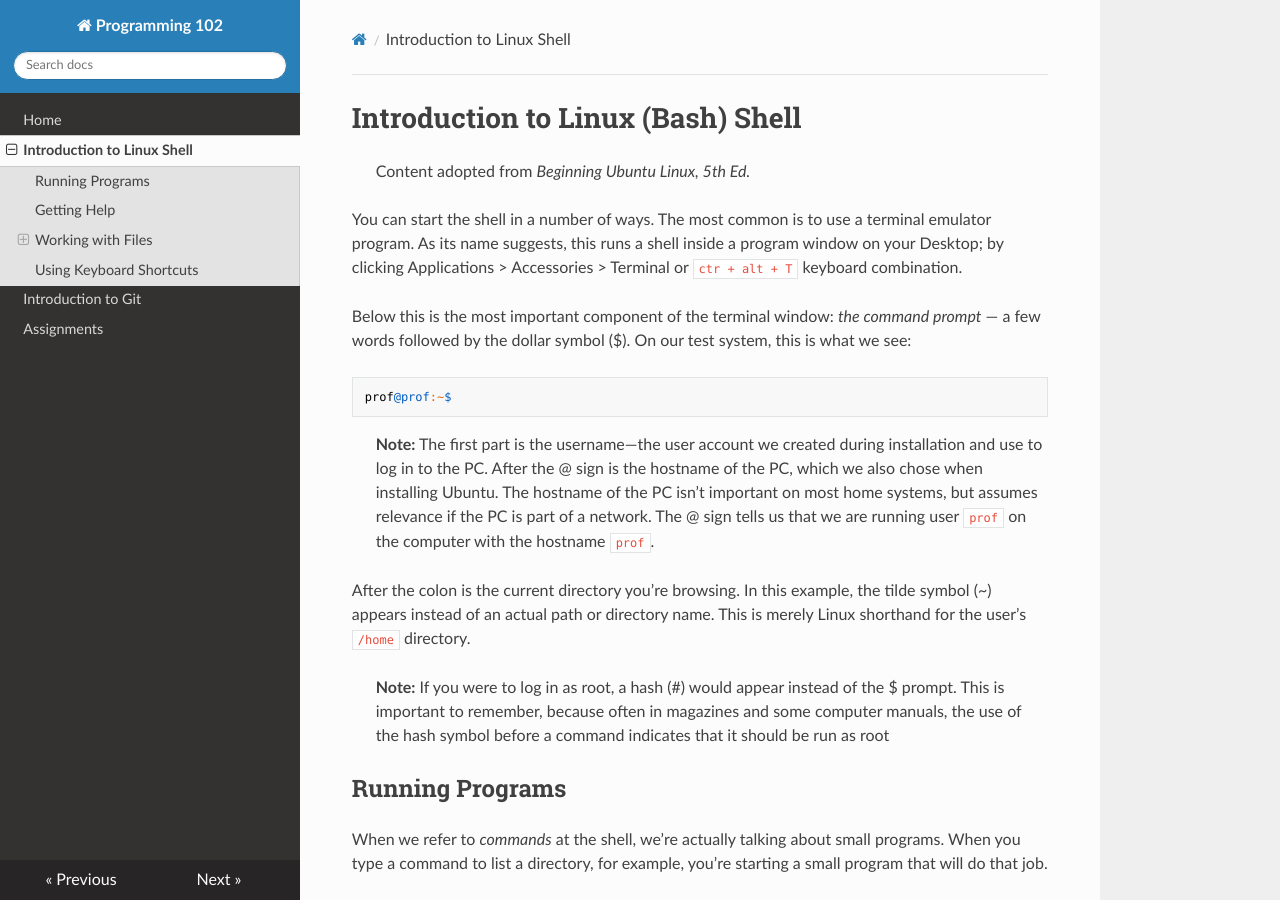
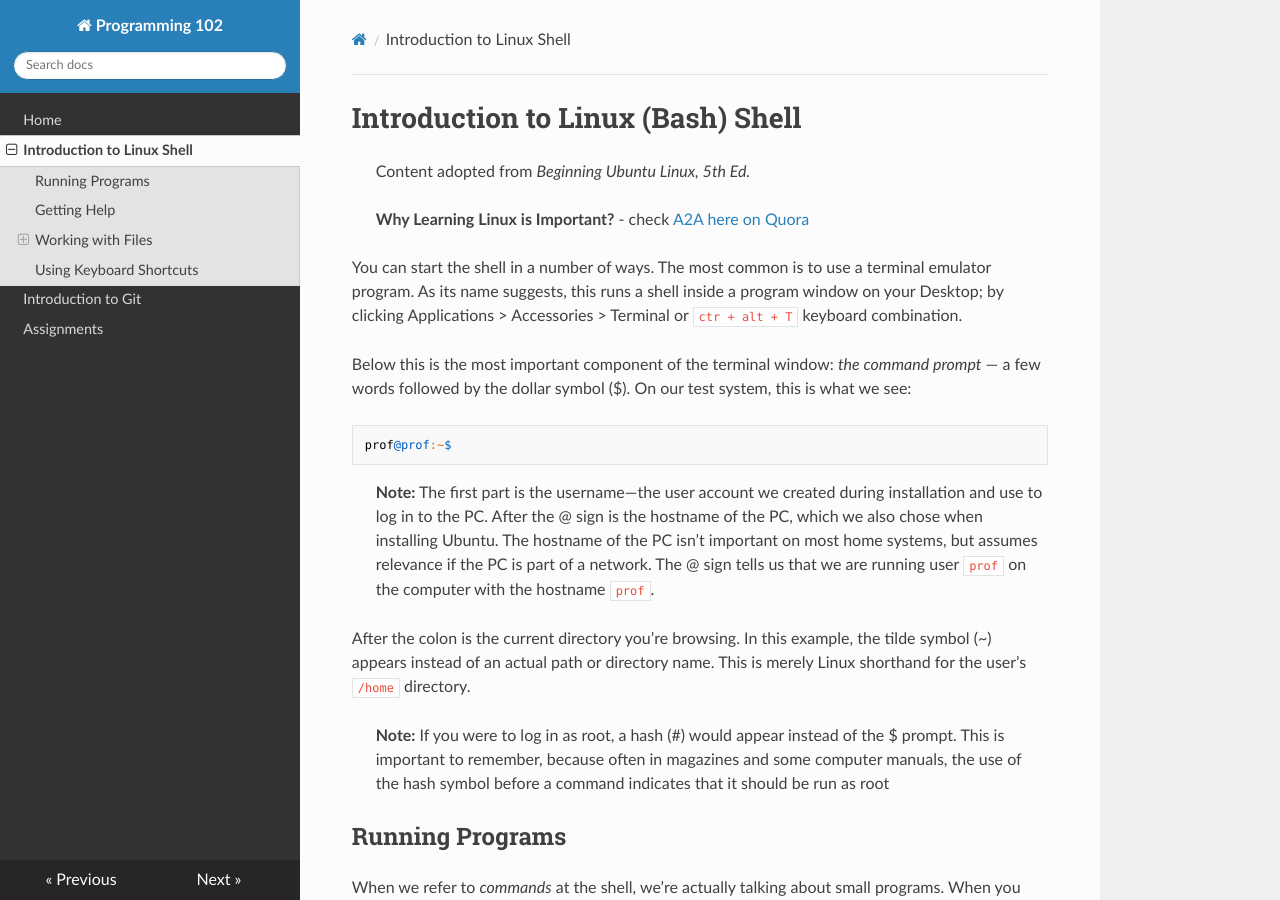
Before and after one commit to uonbi/programming102, an MkDocs documentation site: the page built from docs/shell.md, in a window 1280 px wide and 900 px high. Built offline with MkDocs 1.6.1, drawn with Linux system fonts in a browser that asks for light colours; nearby versions of some CDN libraries; old or Windows-style settings are respelled for this version of MkDocs.

Commit message:
Added Quora A2A link

```diff
--- a/docs/shell.md
+++ b/docs/shell.md
@@ -1,5 +1,7 @@
 # Introduction to Linux (Bash) Shell
 >Content adopted from *Beginning Ubuntu Linux, 5th Ed.*
+
+> **Why Learning Linux is Important?** - check [A2A here on Quora](http://www.quora.com/How-practical-would-it-be-for-me-as-a-computer-science-student-to-learn-Linux-programming)
 
 You can start the shell in a number of ways. The most common is to use a terminal emulator program. As its name suggests, this runs a shell inside a program window on your Desktop; by clicking Applications > Accessories > Terminal or `ctr + alt + T` keyboard combination.
 
```
